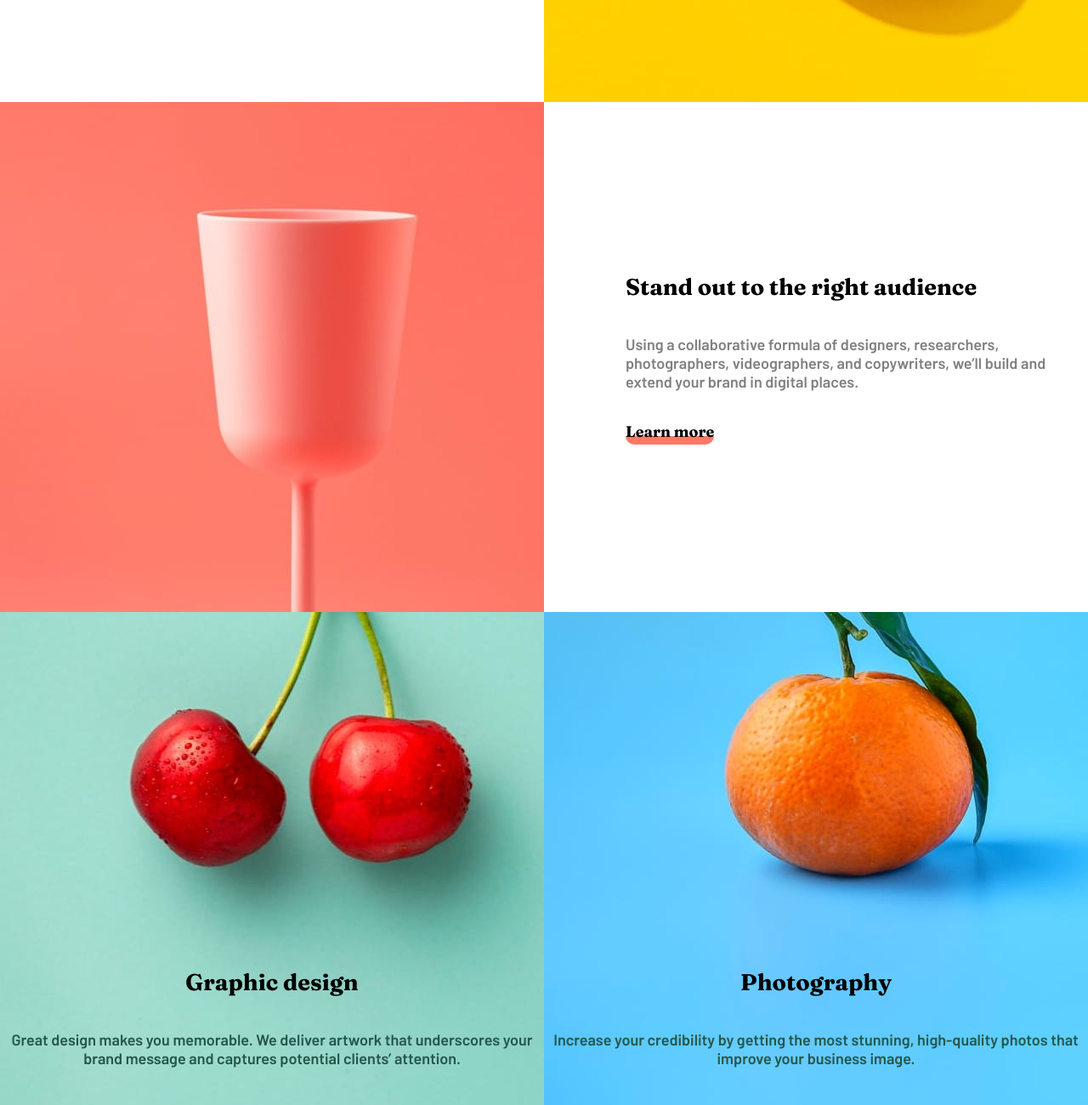
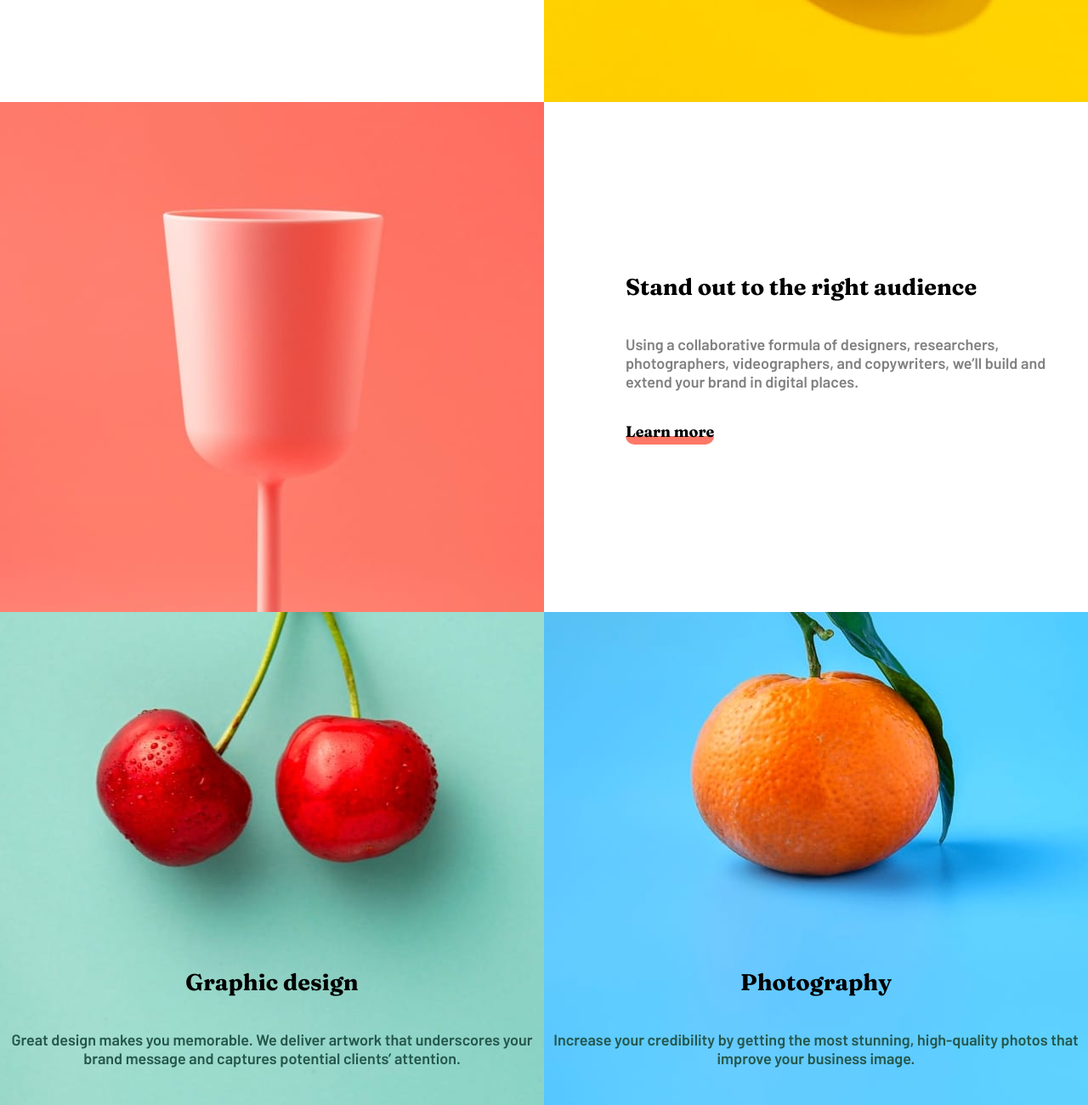
Before and after one commit to Martiware-99/sunnyside-responsiveV2, a plain HTML site: page index.html in a window 1280 px wide. Shown: the part 1140-2440 px from the top of the page at 85% size. Drawn offline with Linux system fonts and the light colour scheme.

Commit message:
responsive design

```diff
--- a/style.css
+++ b/style.css
@@ -23,12 +23,16 @@
       grid-area: egg;
       background-image: url("images/photos/image-transform.jpg") ;
       background-size:cover;
+      background-repeat: no-repeat;
+      background-position-x: center;
     }
 
   .cup {
       grid-area: cup;
       background-image: url("images/photos/image-stand-out.jpg");
       background-size: cover;
+      background-repeat: no-repeat;
+      background-position-x: center;
     }
 
   .audience {
@@ -43,6 +47,8 @@
       grid-area: cherry;
       background-image: url("images/photos/image-graphic-design.jpg");
       background-size: cover;
+      background-repeat: no-repeat;
+      background-position-x: center;
       display: flex;
       justify-content: flex-end;
       align-items: center;
@@ -54,6 +60,8 @@
       grid-area: tangerine;
       background-image: url("images/photos/image-photography.jpg");
       background-size: cover;
+      background-repeat: no-repeat;
+      background-position-x: center;
       display: flex;
       justify-content: flex-end;
       align-items: center;
```
